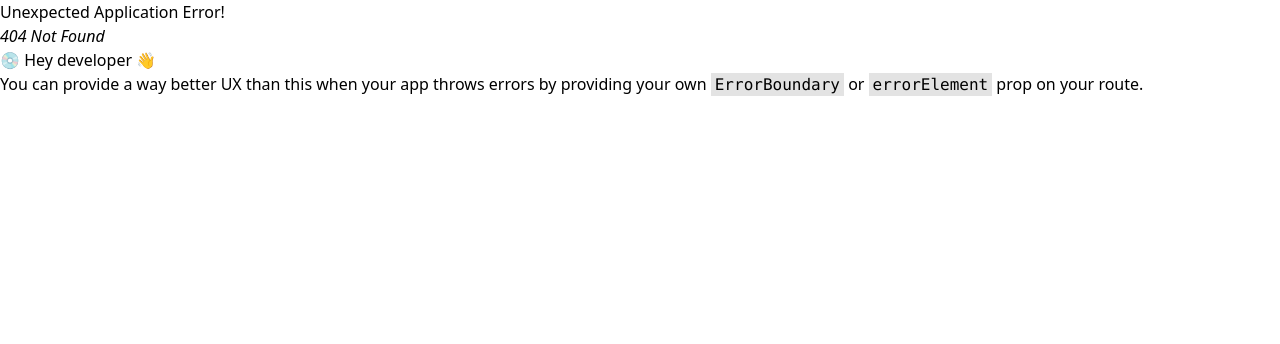
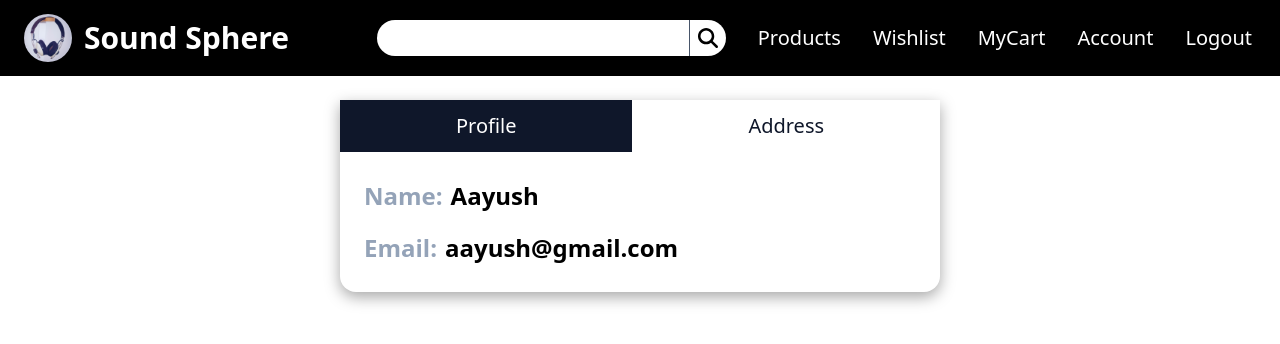
Before and after one commit to Aayush259/E-Commerce, a React (Vite) app: page /account in a window 1280 px wide. Before the commit this address had no page. Shown: the top 344 px of the page. Built offline with nearby package versions, Linux system fonts and the light colour scheme.

Commit message:
Added basic Account page

```diff
--- /dev/null
+++ b/src/components/account/Account.jsx
@@ -0,0 +1,44 @@
+import React, { useState } from 'react';
+import Profile from './Profile';
+import Address from './Address';
+
+export default function Account() {
+
+    const [activeBtn, setActiveBtn] = useState('Profile');
+
+    const changeActiveBtn = (e) => {
+        setActiveBtn(e.target.value)
+    }
+
+    return (
+        <div className="w-[90vw] max-w-[600px] m-auto my-6 shadow-product-card-shadow rounded-b-2xl overflow-hidden">
+            <div className="w-full flex flex-row items-center justify-center">
+                <button
+                    className={`
+                        flex-grow py-3 px-2 md:text-xl
+                        ${activeBtn === 'Profile' ? 'bg-slate-900 text-white' : 'bg-white text-slate-900'}
+                    `}
+                    value={'Profile'}
+                    onClick={changeActiveBtn}
+                >
+                    Profile
+                </button>
+
+                <button
+                    className={`
+                        flex-grow py-3 px-2 md:text-xl
+                        ${activeBtn === 'Address' ? 'bg-slate-900 text-white' : 'bg-white text-slate-900'}
+                    `}
+                    value={'Address'}
+                    onClick={changeActiveBtn}
+                >
+                    Address
+                </button>
+            </div>
+
+            {
+                activeBtn === 'Profile' ? <Profile /> : <Address />
+            }
+        </div>
+    );
+};
--- /dev/null
+++ b/src/components/account/Address.jsx
@@ -0,0 +1,105 @@
+import React from 'react';
+
+export default function Account() {
+
+    return (
+        <>
+            <form>
+                <div className="flex flex-row flex-wrap gap-4 max-w-[90%] m-auto my-8">
+                    <label htmlFor="name">
+                        <input type="text" id="name" className="bg-slate-200 w-28 rounded-md text-xl p-2 border border-slate-900" placeholder="Name" />
+                    </label>
+
+                    <label htmlFor="mobile">
+                        <input type="tel" id="mobile" className="bg-slate-200 w-28 rounded-md text-xl p-2 border border-slate-900" placeholder="Mobile" />
+                    </label>
+
+                    <label htmlFor="pin">
+                        <input type="text" id="pin" className="bg-slate-200 w-28 rounded-md text-xl p-2 border border-slate-900" placeholder="PIN Code" />
+                    </label>
+
+                    <label htmlFor="city">
+                        <input type="text" id="city" className="bg-slate-200  w-28 rounded-md text-xl p-2 border border-slate-900" placeholder="City" />
+                    </label>
+
+                    <label htmlFor="address">
+                        <textarea id="address" className="bg-slate-200 rounded-md text-xl p-2 border border-slate-900 h-40" placeholder="Address"></textarea>
+                    </label>
+
+                </div>
+
+                <select id="state" name="state" className=" bg-slate-200 ml-7 rounded-md text-xl p-2 border border-slate-900 block">
+                    <option value="Choose State">Choose State</option>
+                    <option value="Andhra Pradesh">Andhra Pradesh</option>
+                    <option value="Arunachal Pradesh">Arunachal Pradesh</option>
+                    <option value="Assam">Assam</option>
+                    <option value="Bihar">Bihar</option>
+                    <option value="Chhattisgarh">Chhattisgarh</option>
+                    <option value="Goa">Goa</option>
+                    <option value="Gujarat">Gujarat</option>
+                    <option value="Haryana">Haryana</option>
+                    <option value="Himachal Pradesh">Himachal Pradesh</option>
+                    <option value="Jharkhand">Jharkhand</option>
+                    <option value="Karnataka">Karnataka</option>
+                    <option value="Kerala">Kerala</option>
+                    <option value="Madhya Pradesh">Madhya Pradesh</option>
+                    <option value="Maharashtra">Maharashtra</option>
+                    <option value="Manipur">Manipur</option>
+                    <option value="Meghalaya">Meghalaya</option>
+                    <option value="Mizoram">Mizoram</option>
+                    <option value="Nagaland">Nagaland</option>
+                    <option value="Odisha">Odisha</option>
+                    <option value="Punjab">Punjab</option>
+                    <option value="Rajasthan">Rajasthan</option>
+                    <option value="Sikkim">Sikkim</option>
+                    <option value="Tamil Nadu">Tamil Nadu</option>
+                    <option value="Telangana">Telangana</option>
+                    <option value="Tripura">Tripura</option>
+                    <option value="Uttar Pradesh">Uttar Pradesh</option>
+                    <option value="Uttarakhand">Uttarakhand</option>
+                    <option value="West Bengal">West Bengal</option>
+                </select>
+
+                <div className="flex flex-row items-center justify-center flex-wrap text-white w-full px-6 py-5 gap-[2px]">
+                    <button
+                        className="bg-slate-900 p-3 border border-slate-900 font-semibold flex-grow hover:bg-white hover:text-slate-900"
+                    >
+                        Add
+                    </button>
+                    <button
+                        className="bg-slate-900 p-3 border border-slate-900 font-semibold flex-grow hover:bg-white hover:text-slate-900"
+                    >
+                        Random Data
+                    </button>
+                    <button
+                        className="bg-slate-900 p-3 font-semibold flex-grow hover:bg-white hover:text-slate-900 border border-slate-900"
+                    >
+                        Cancel
+                    </button>
+                </div>
+            </form>
+
+            <div className="my-6 mx-6">
+                <p className="font-semibold text-lg md:text-xl">
+                    Aayush (Demo)
+                </p>
+
+                <p className="mt-4">
+                    022222015042
+                </p>
+
+                <p>
+                    366/68 Diamond Mansion, 1St Flr, Room No 8 Kalbadevi Rd, Kalbadevi
+                </p>
+
+                <p>
+                    Mumbai
+                </p>
+
+                <p>
+                    Maharashtra
+                </p>
+            </div>
+        </>
+    );
+};
--- /dev/null
+++ b/src/components/account/Profile.jsx
@@ -0,0 +1,26 @@
+import React from 'react';
+
+export default function Profile() {
+
+    return (
+        <div className="text-xl md:text-2xl font-semibold flex flex-col items-start justify-center w-full py-7 px-6 gap-5">
+            <p>
+                <span className="text-slate-400 mr-2">
+                    Name:
+                </span>
+                <span>
+                    Aayush
+                </span>
+            </p>
+
+            <p>
+                <span className="text-slate-400 mr-2">
+                    Email:
+                </span>
+                <span>
+                    aayush@gmail.com
+                </span>
+            </p>
+        </div>
+    );
+};
--- a/src/components/home/ProductCategoryCard.jsx
+++ b/src/components/home/ProductCategoryCard.jsx
@@ -4,7 +4,10 @@ import { NavLink } from 'react-router-dom';
 export default function ProductCategoryCard({ productName, productImg }) {
 
     return (
-        <NavLink className="flex flex-col items-center justify-center gap-2 max-w-[90vw] m-auto hover:outline">
+        <NavLink
+            to={'/products'}
+            className="flex flex-col items-center justify-center gap-2 max-w-[90vw] m-auto hover:outline"
+        >
             <img src={productImg} alt="earphone" className="h-60 max-w-[80%] md:max-w-fit" />
             <p className="text-lg md:text-2xl tracking-wider">
                 {productName}
--- a/src/components/nav/Nav.jsx
+++ b/src/components/nav/Nav.jsx
@@ -22,7 +22,7 @@ export default function Nav() {
         },
         {
             linkText: 'Account',
-            linkTo: '/'
+            linkTo: '/account'
         },
         {
             linkText: 'Logout',
--- a/src/main.jsx
+++ b/src/main.jsx
@@ -8,6 +8,7 @@ import Product from './components/products/Products.jsx';
 import ProductDetail from './components/products/ProductDetail.jsx';
 import Cart from './components/cart/Cart.jsx';
 import Wishlist from './components/wishlist/Wishlist.jsx';
+import Account from './components/account/Account.jsx';
 
 const router = createBrowserRouter(
   createRoutesFromElements(
@@ -17,6 +18,7 @@ const router = createBrowserRouter(
       <Route path='/products/:productname' element={<ProductDetail />} />
       <Route path='/cart' element={<Cart />} />
       <Route path='/wishlist' element={<Wishlist />} />
+      <Route path='/account' element={<Account />} />
     </Route>
   )
 );
```
